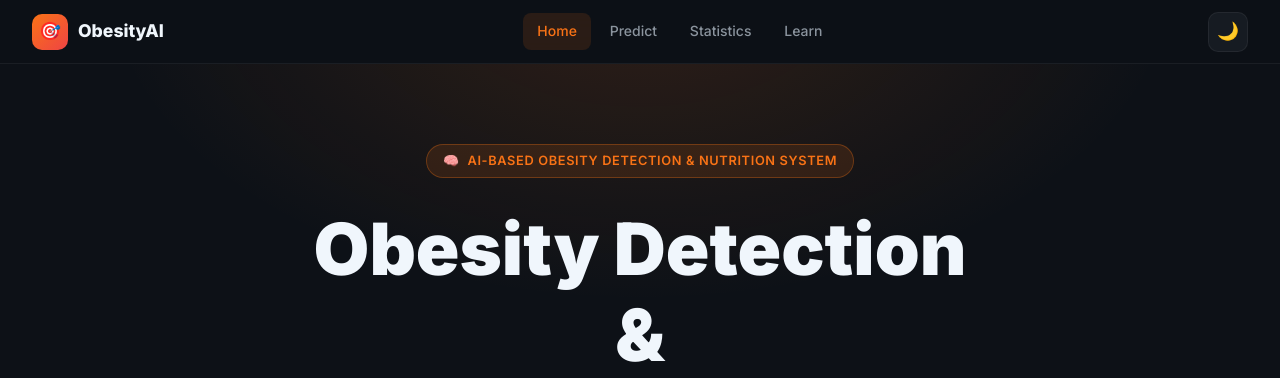
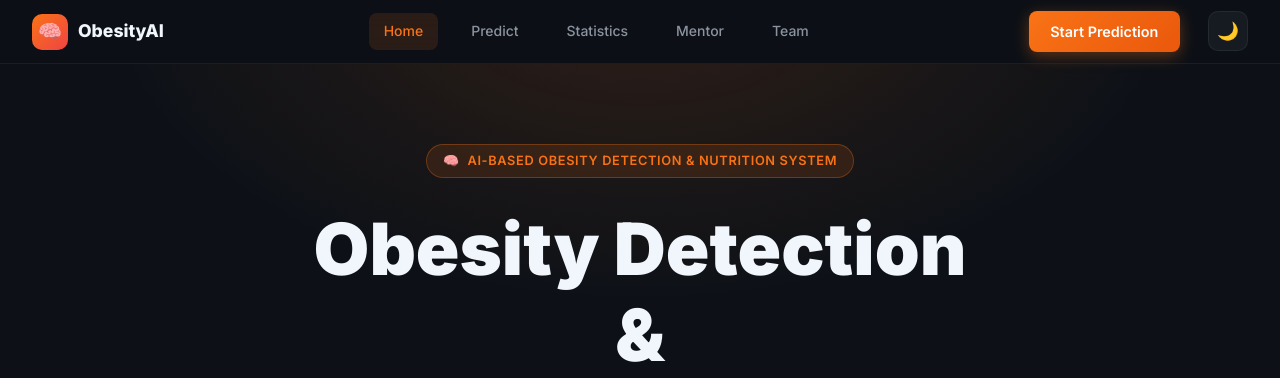
Before and after one commit to AAmardeep15/obesity-ai-detection, a Flask app: page / in a window 1280 px wide. Shown: the top 378 px of the page. Run offline with Flask 3, Linux system fonts and the light colour scheme.

Commit message:
navbar changes

```diff
--- a/templates/base.html
+++ b/templates/base.html
@@ -18,16 +18,20 @@
   <!-- ======= NAVBAR ======= -->
   <nav class="navbar">
     <a href="/" class="nav-brand">
-      <span class="brand-icon">🎯</span>
+      <span class="brand-icon" style="color: white; font-size: 1.2rem;">🧠</span>
       <span>ObesityAI</span>
     </a>
-    <ul class="nav-links" id="nav-links">
+    <ul class="nav-links" id="nav-links" style="gap: 1.2rem;">
       <li><a href="/" id="nav-home">Home</a></li>
       <li><a href="/predict" id="nav-predict">Predict</a></li>
       <li><a href="/statistics" id="nav-stats">Statistics</a></li>
-      <li><a href="/educate" id="nav-educate">Learn</a></li>
+      <li><a href="/#mentor" id="nav-mentor">Mentor</a></li>
+      <li><a href="/#team" id="nav-team">Team</a></li>
     </ul>
     <div style="display:flex; align-items:center; gap:0.5rem;">
+      <a href="/predict" class="btn btn-primary"
+        style="padding: 0.55rem 1.35rem; font-size: 0.9rem; border-radius: 8px; box-shadow: 0 4px 15px rgba(249, 115, 22, 0.35); font-weight: 600; text-transform: none; margin-right: 0.5rem;"
+        id="nav-start-btn">Start Prediction</a>
       <button class="nav-hamburger" id="nav-hamburger" aria-label="Toggle menu">
         <span></span><span></span><span></span>
       </button>
@@ -70,7 +74,8 @@
         <div class="footer-brand">
           <div class="footer-brand-name"
             style="font-size: 1.2rem; font-weight: 800; color: var(--text-primary); margin-bottom: 1rem; display: flex; align-items: center; gap: 0.5rem;">
-            <span style="color:var(--accent);">🎯</span> ObesityAI</div>
+            <span style="color:var(--accent);">🎯</span> ObesityAI
+          </div>
           <div class="footer-brand-desc"
             style="font-size: 0.85rem; color: var(--text-secondary); line-height: 1.6; max-width: 250px;">An AI-based
             obesity detection &amp; personalized nutrition recommendation
```
